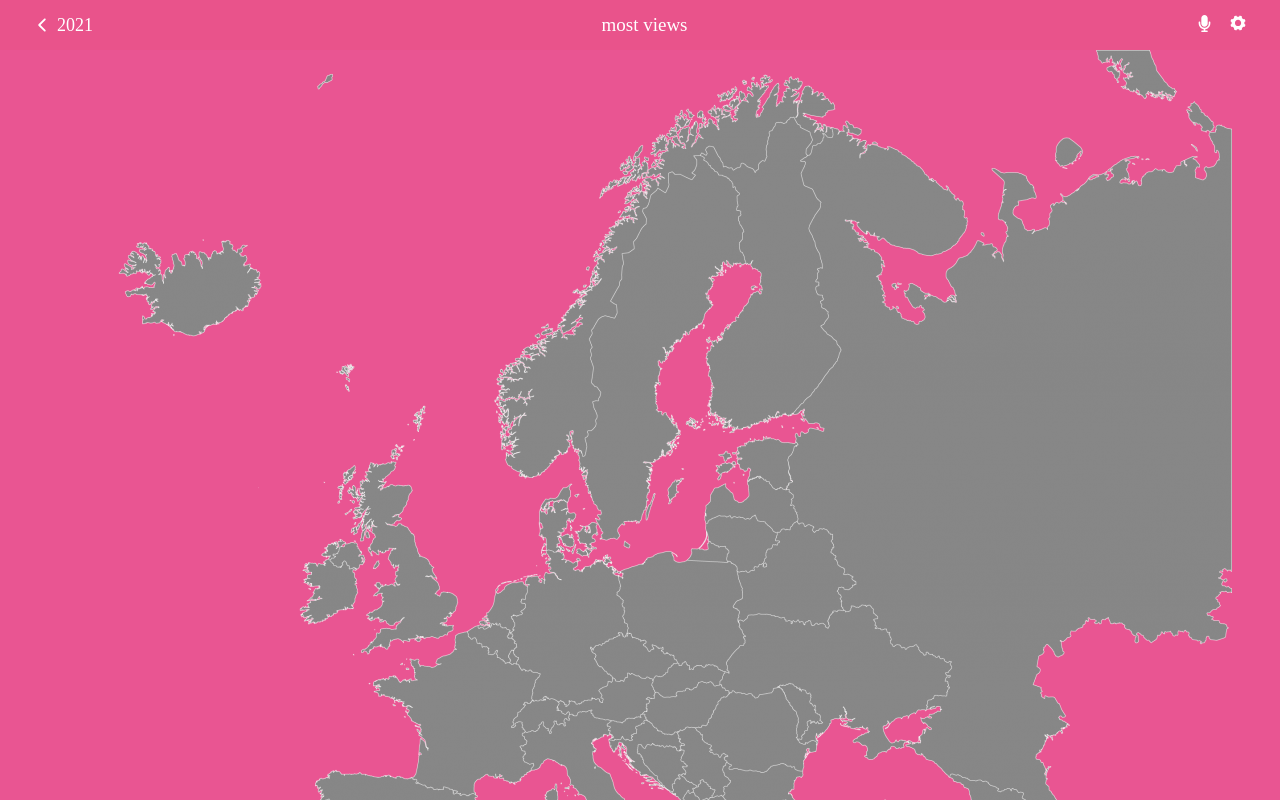
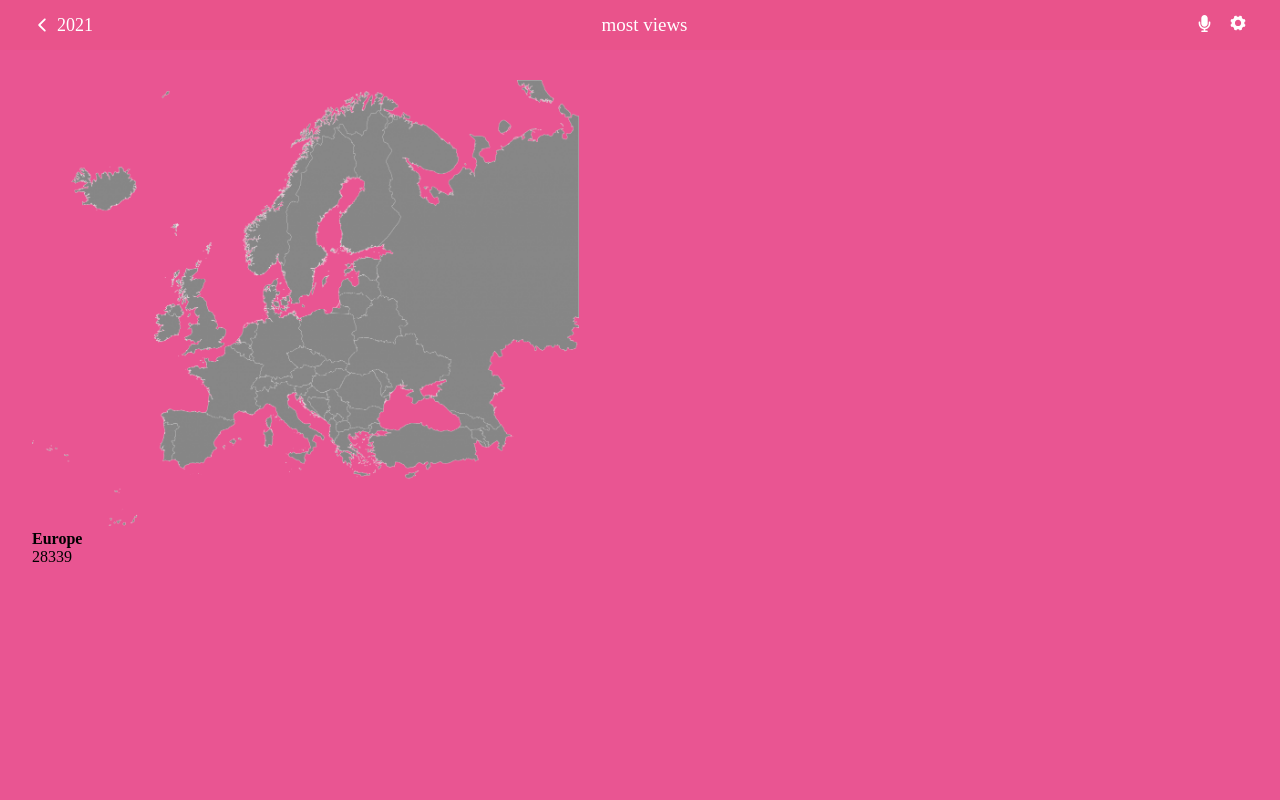
Before and after one commit to moise10r/covid_19_app, a React (Create React App) app: page / in a window 1280 px wide. Shown: the top 800 px of the page. Built offline with nearby package versions, Linux system fonts and the light colour scheme.

Commit message:
Add design continent img

```diff
--- a/src/app.scss
+++ b/src/app.scss
@@ -1,3 +1,6 @@
+@import './component/common/scss/variable.scss';
+
 .App {
   width: 100%;
+  height: 100%;
 }
--- a/src/component/common/scss/typography.scss
+++ b/src/component/common/scss/typography.scss
@@ -1,7 +1,12 @@
 @import url('https://fonts.googleapis.com/css2?family=Lato:wght@100;300;400;700;900&display=swap');
+@import './variable.scss';
 
 html {
   font-size: 62.5%;
+}
+
+body {
+  background-color: $sec-bg-color;
 }
 
 * {
--- a/src/component/features/HomePage/home.scss
+++ b/src/component/features/HomePage/home.scss
@@ -4,8 +4,20 @@
 
 .main-home-section {
   width: 100%;
-  background-color: $sec-bg-color;
+  padding-top: 3rem;
   .main-home-wrapper {
     @include container;
+    .continent-container {
+      width: 100%;
+      .left-container {
+        width: 45%;
+        .img-wrapper {
+          width: 100%;
+          img {
+            max-width: 100%;
+          }
+        }
+      }
+    }
   }
 }
```
